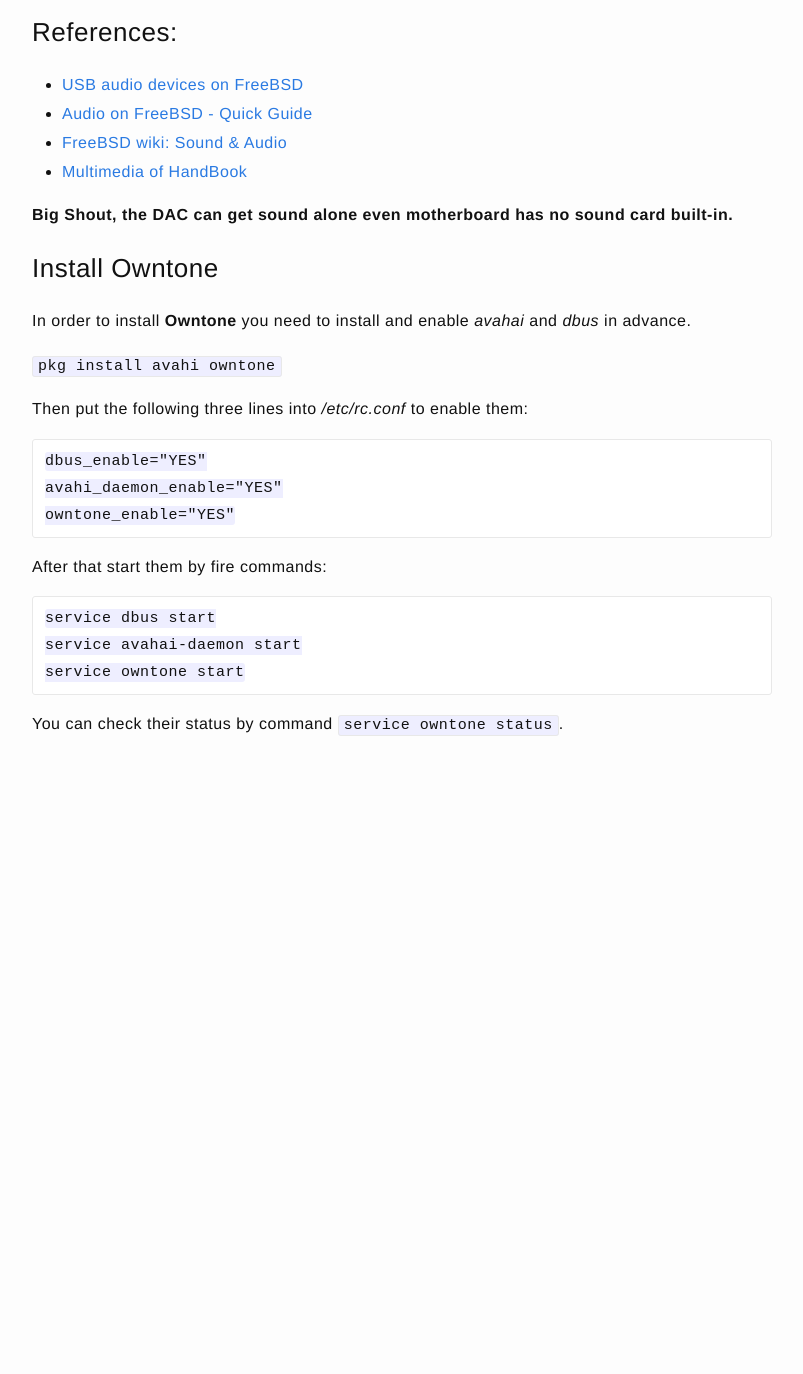
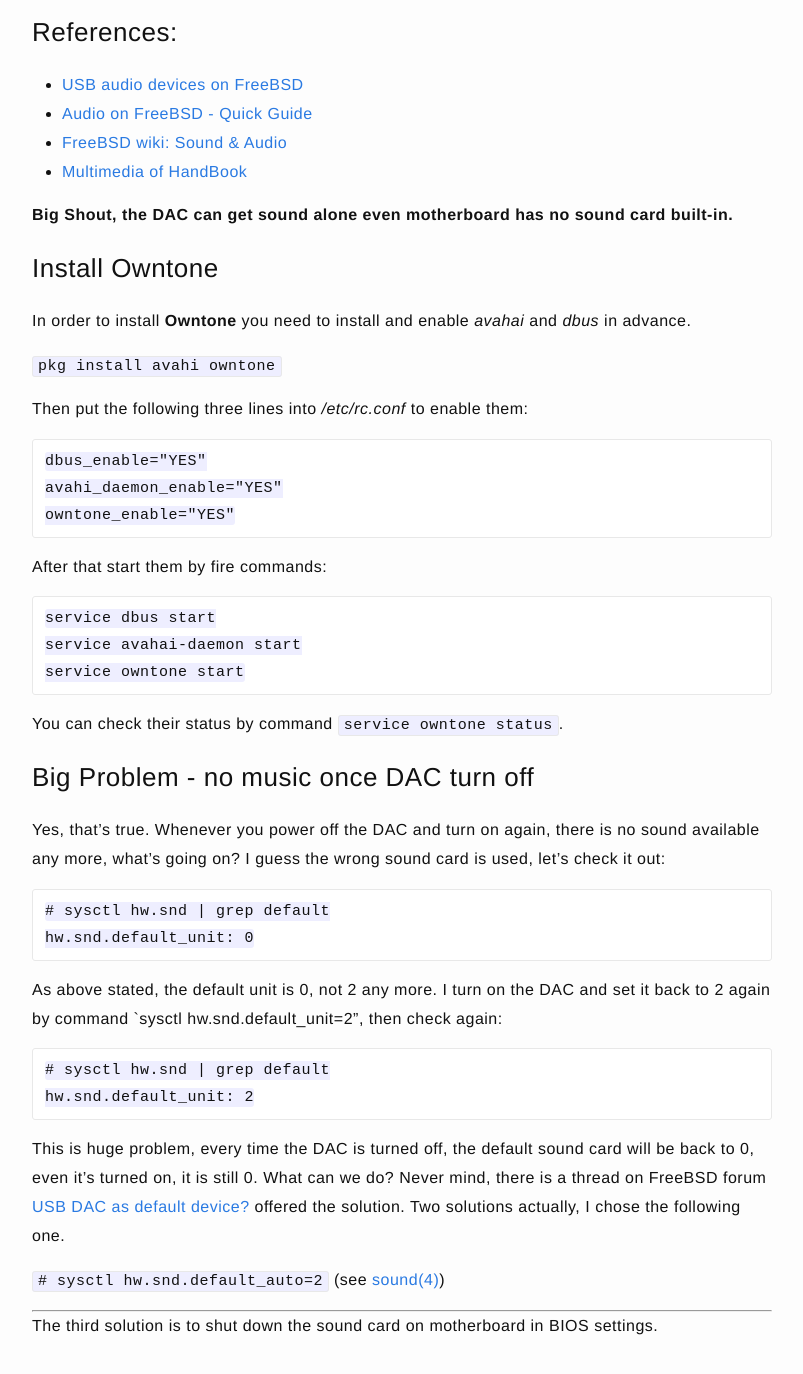
Before and after one commit to jazzi/jazzi.github.io, a Jekyll site: the page built from _posts/2023-12-21-hpe-microserver-gen10-with-freebsd.md, in a window 1280 px wide and 1400 px high, scrolled down 16232 px. Shown: the top 1374 px of the window, without its empty margins (238-1041 px from the left). Built offline with Jekyll 4.4.1, drawn with Linux system fonts in a browser that asks for light colours; before the commit the page ends 17031 px from its top, so only the background shows below that.

Commit message:
add more

````diff
--- a/_posts/2023-12-21-hpe-microserver-gen10-with-freebsd.md
+++ b/_posts/2023-12-21-hpe-microserver-gen10-with-freebsd.md
@@ -633,3 +633,27 @@ service owntone start
 ```
 
 You can check their status by command `service owntone status`.
+
+### Big Problem - no music once DAC turn off
+
+Yes, that's true. Whenever you power off the DAC and turn on again, there is no sound available any more, what's going on? I guess the wrong sound card is used, let's check it out:
+
+```
+# sysctl hw.snd | grep default
+hw.snd.default_unit: 0
+```
+
+As above stated, the default unit is 0, not 2 any more. I turn on the DAC and set it back to 2 again by command `sysctl hw.snd.default_unit=2", then check again:
+
+```
+# sysctl hw.snd | grep default
+hw.snd.default_unit: 2
+```
+
+This is huge problem, every time the DAC is turned off, the default sound card will be back to 0, even it's turned on, it is still 0. What can we do? Never mind, there is a thread on FreeBSD forum [USB DAC as default device?](https://forums.freebsd.org/threads/usb-dac-as-default-device.50489/) offered the solution. Two solutions actually, I chose the following one.
+
+`# sysctl hw.snd.default_auto=2` (see [sound(4)](https://man.freebsd.org/cgi/man.cgi?query=sound&sektion=4&manpath=freebsd-release-ports))
+
+---
+
+The third solution is to shut down the sound card on motherboard in BIOS settings.
````
